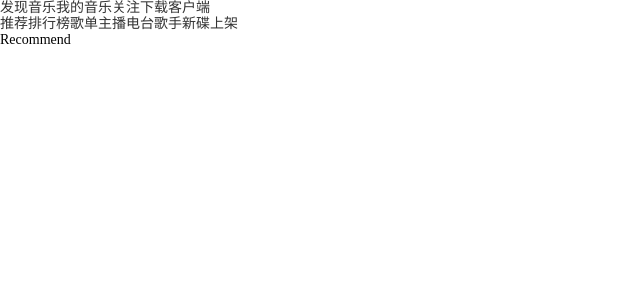
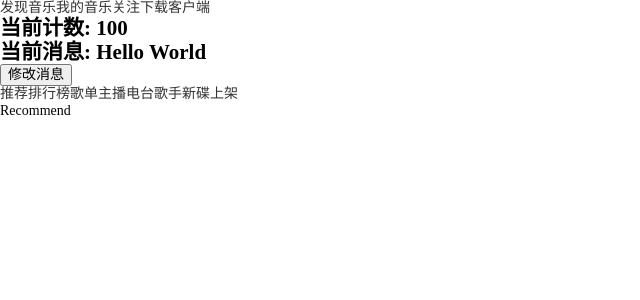
Before and after one commit to MothOfFire/react18_ts_music, a React (Create React App) app: page /#/discover/recommend in a window 1280 px wide. Shown: the top 300 px of the page, without its empty margins (0-640 px from the left). Built offline with nearby package versions, Linux system fonts and the light colour scheme.

Commit message:
feat:创建了状态管理store

```diff
--- a/package.json
+++ b/package.json
@@ -3,6 +3,7 @@
   "version": "0.1.0",
   "private": true,
   "dependencies": {
+    "@reduxjs/toolkit": "^1.9.7",
     "@testing-library/jest-dom": "^5.17.0",
     "@testing-library/react": "^13.4.0",
     "@testing-library/user-event": "^13.5.0",
@@ -13,6 +14,7 @@
     "normalize.css": "^8.0.1",
     "react": "^18.2.0",
     "react-dom": "^18.2.0",
+    "react-redux": "^8.1.3",
     "react-router-dom": "^6.16.0",
     "react-scripts": "5.0.1",
     "typescript": "^4.9.5",
@@ -44,7 +46,7 @@
     ]
   },
   "devDependencies": {
-    "@craco/craco": "^7.0.0-alpha.7",
+    "@craco/craco": "^7.1.0",
     "craco-less": "^2.1.0-alpha.0",
     "eslint": "^8.51.0",
     "eslint-config-prettier": "^9.0.0",
--- a/src/App.tsx
+++ b/src/App.tsx
@@ -1,8 +1,25 @@
 import React, { Suspense } from 'react';
 import { useRoutes, Link } from 'react-router-dom';
+import { useAppSelector, useAppDispatch, shallowEqualApp } from './store';
 import routes from './router';
+import { changeMessageAction } from './store/modules/counter';
 
 function App() {
+  const { count, message } = useAppSelector(
+    (state) => ({
+      count: state.counter.count,
+      message: state.counter.message
+    }),
+    shallowEqualApp
+  );
+
+  // 事件处理函数
+  const dispatch = useAppDispatch();
+  function handleChangeMessage() {
+    console.log('handleChangeMessage');
+    dispatch(changeMessageAction('hello Redux'));
+  }
+
   return (
     <div className="App">
       <div className="nav">
@@ -11,6 +28,9 @@ function App() {
         <Link to="/focus">关注</Link>
         <Link to="/download">下载客户端</Link>
       </div>
+      <h2>当前计数: {count}</h2>
+      <h2>当前消息: {message}</h2>
+      <button onClick={handleChangeMessage}>修改消息</button>
       <Suspense fallback="loading...">
         <div className="main">{useRoutes(routes)}</div>
       </Suspense>
--- a/src/index.tsx
+++ b/src/index.tsx
@@ -1,17 +1,21 @@
 import React from 'react';
 import ReactDOM from 'react-dom/client';
 import { HashRouter } from 'react-router-dom';
+import { Provider } from 'react-redux';
 import 'normalize.css';
 import './assets/css/index.less';
 import App from '@/App';
+import store from '@/store';
 
 const root = ReactDOM.createRoot(
   document.getElementById('root') as HTMLElement
 );
 root.render(
-  <HashRouter>
-    <App />
-  </HashRouter>
+  <Provider store={store}>
+    <HashRouter>
+      <App />
+    </HashRouter>
+  </Provider>
 );
 
 // React.StrictMode是reatc的严格模式，在开发时会渲染两次
--- /dev/null
+++ b/src/store/index.ts
@@ -0,0 +1,27 @@
+import { configureStore } from '@reduxjs/toolkit';
+import counterReducer from './modules/counter';
+import {
+  useSelector,
+  TypedUseSelectorHook,
+  useDispatch,
+  shallowEqual
+} from 'react-redux';
+
+const store = configureStore({
+  reducer: {
+    counter: counterReducer
+  }
+});
+
+// 先获取 store.getState 的类型
+type GetStateFnType = typeof store.getState;
+//再获取函数返回值类型，就可以拿到 store 的类型
+type IRootState = ReturnType<GetStateFnType>;
+type DispatchType = typeof store.dispatch;
+
+// useAppSelector 的 hook
+export const useAppSelector: TypedUseSelectorHook<IRootState> = useSelector;
+export const useAppDispatch: () => DispatchType = useDispatch;
+export const shallowEqualApp = shallowEqual;
+
+export default store;
--- /dev/null
+++ b/src/store/modules/counter.ts
@@ -0,0 +1,27 @@
+import { createSlice } from '@reduxjs/toolkit';
+
+const counterSlice = createSlice({
+  name: 'counter',
+  initialState: {
+    count: 100,
+    message: 'Hello World'
+  },
+  reducers: {
+    increment: (state) => {
+      state.count++;
+    },
+    decrement: (state) => {
+      state.count--;
+    },
+    incrementByAmount: (state, action) => {
+      state.count += action.payload;
+    },
+    changeMessageAction: (state, { payload }) => {
+      state.message = payload;
+    }
+  }
+});
+
+export const { increment, decrement, incrementByAmount, changeMessageAction } =
+  counterSlice.actions;
+export default counterSlice.reducer;
```
Also changed, not shown: poject_docs/react_ts_music.md (+1 -0 lines), 2 other files (tests, documents, lock files or other folders).
